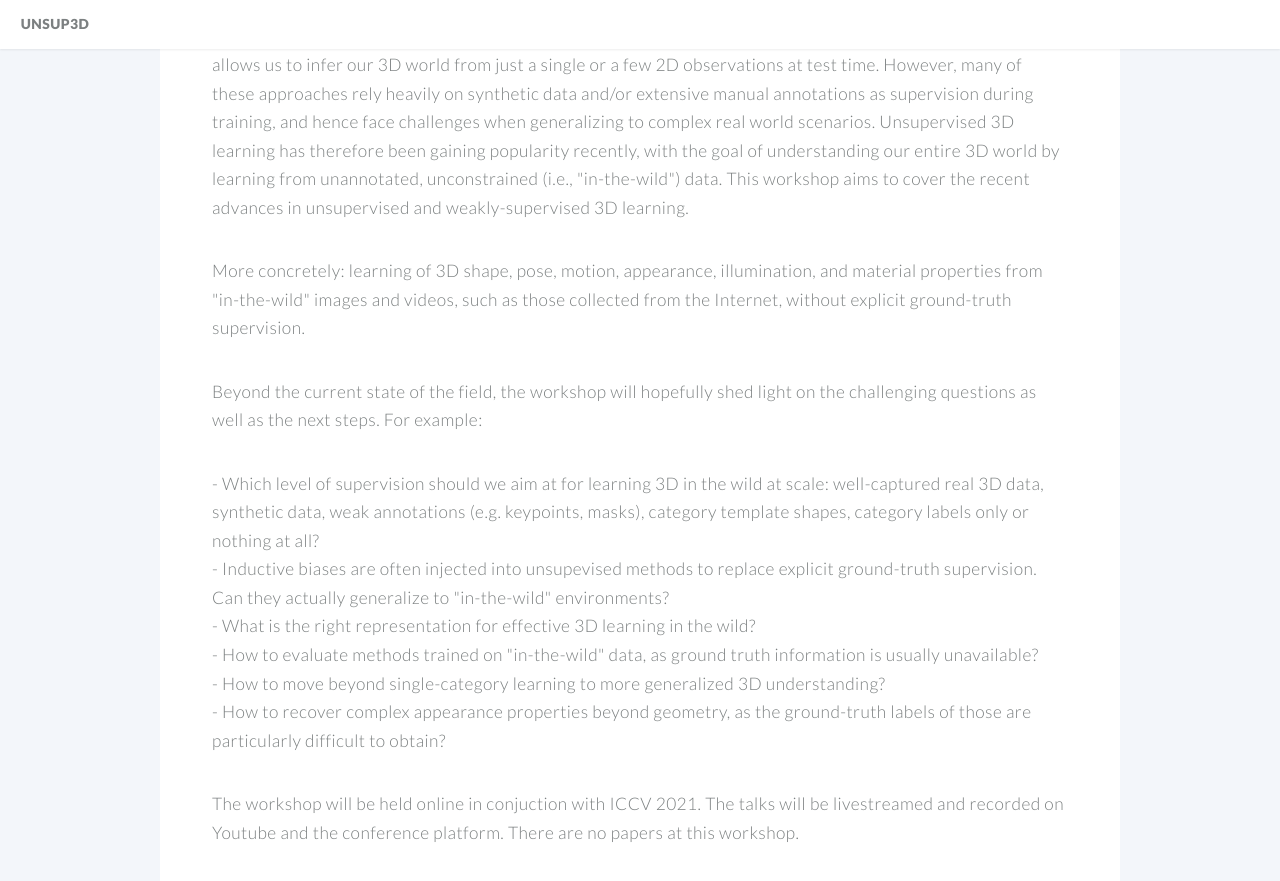
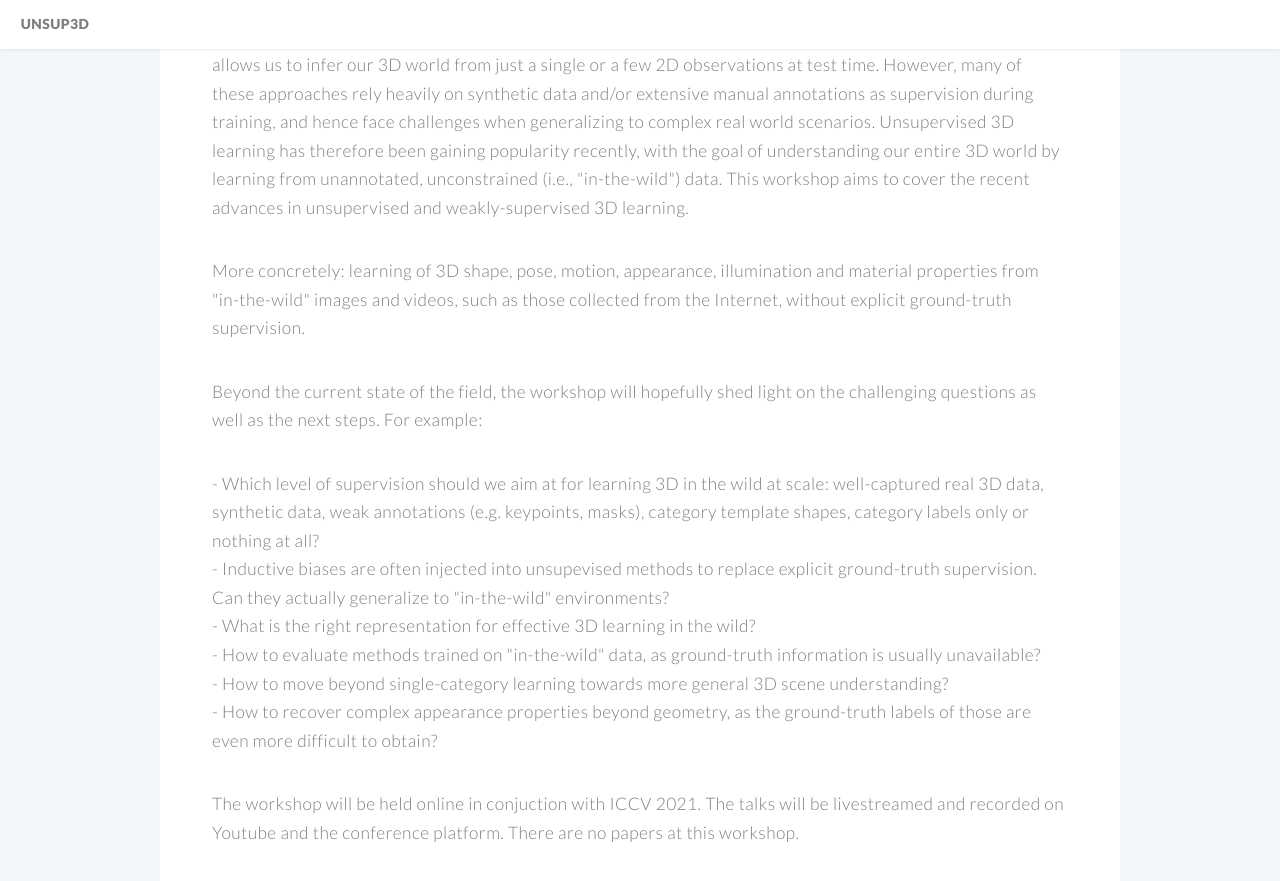
Before and after one commit to unsup3d/unsup3d.github.io, a Jekyll site: the page built from index.html, in a window 1280 px wide and 900 px high, scrolled down 710 px. Shown: the top 881 px of the window. Built offline with Jekyll 4.4.1, drawn with Linux system fonts in a browser that asks for light colours.

Commit message:
minor changes

```diff
--- a/index.html
+++ b/index.html
@@ -22,7 +22,7 @@ banner: images/banner.jpg
           Unsupervised 3D learning has therefore been gaining popularity recently, with the goal of understanding our entire 3D world by learning from unannotated, unconstrained (i.e., "in-the-wild") data. This workshop aims to cover the recent advances in unsupervised and weakly-supervised 3D learning.
         </p>
         <p>
-          More concretely: learning of 3D shape, pose, motion, appearance, illumination, and material properties from "in-the-wild" images and videos, such as those collected from the Internet, without explicit ground-truth supervision.
+          More concretely: learning of 3D shape, pose, motion, appearance, illumination and material properties from "in-the-wild" images and videos, such as those collected from the Internet, without explicit ground-truth supervision.
         </p>
         <p>
           Beyond the current state of the field, the workshop will hopefully shed light on the challenging questions as well as the next steps. For example:
@@ -31,9 +31,9 @@ banner: images/banner.jpg
           <li>- Which level of supervision should we aim at for learning 3D in the wild at scale: well-captured real 3D data, synthetic data, weak annotations (e.g. keypoints, masks), category template shapes, category labels only or nothing at all?</li>
           <li>- Inductive biases are often injected into unsupevised methods to replace explicit ground-truth supervision. Can they actually generalize to "in-the-wild" environments?</li>
           <li>- What is the right representation for effective 3D learning in the wild?</li>
-          <li>- How to evaluate methods trained on "in-the-wild" data, as ground truth information is usually unavailable?</li>
-          <li>- How to move beyond single-category learning to more generalized 3D understanding?</li>
-          <li>- How to recover complex appearance properties beyond geometry, as the ground-truth labels of those are particularly difficult to obtain?</li>
+          <li>- How to evaluate methods trained on "in-the-wild" data, as ground-truth information is usually unavailable?</li>
+          <li>- How to move beyond single-category learning towards more general 3D scene understanding?</li>
+          <li>- How to recover complex appearance properties beyond geometry, as the ground-truth labels of those are even more difficult to obtain?</li>
         </ul>
 
         <p>The workshop will be held online in conjuction with ICCV 2021. The talks will be livestreamed and recorded on Youtube and the conference platform. There are no papers at this workshop.</p>
```
